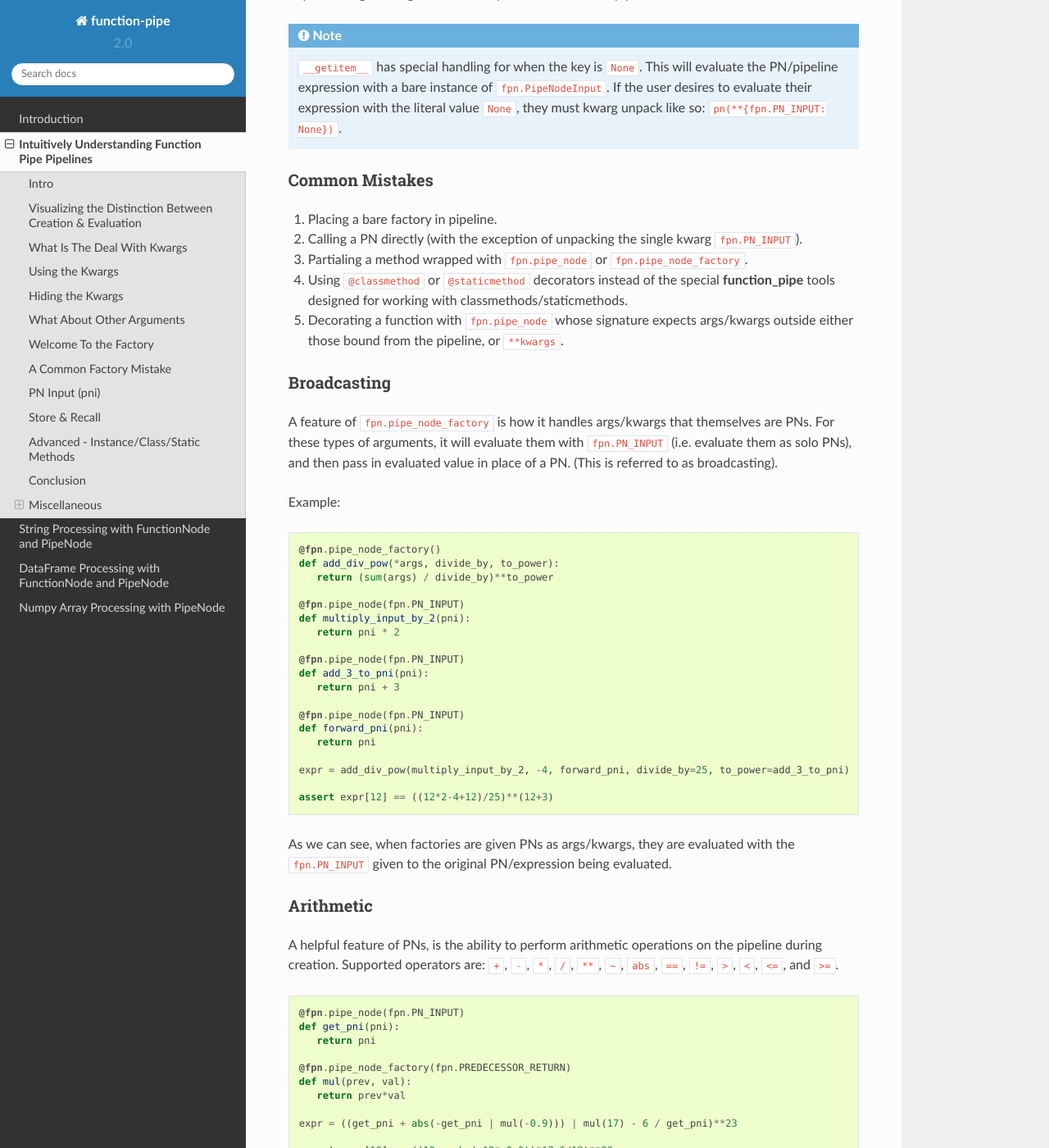
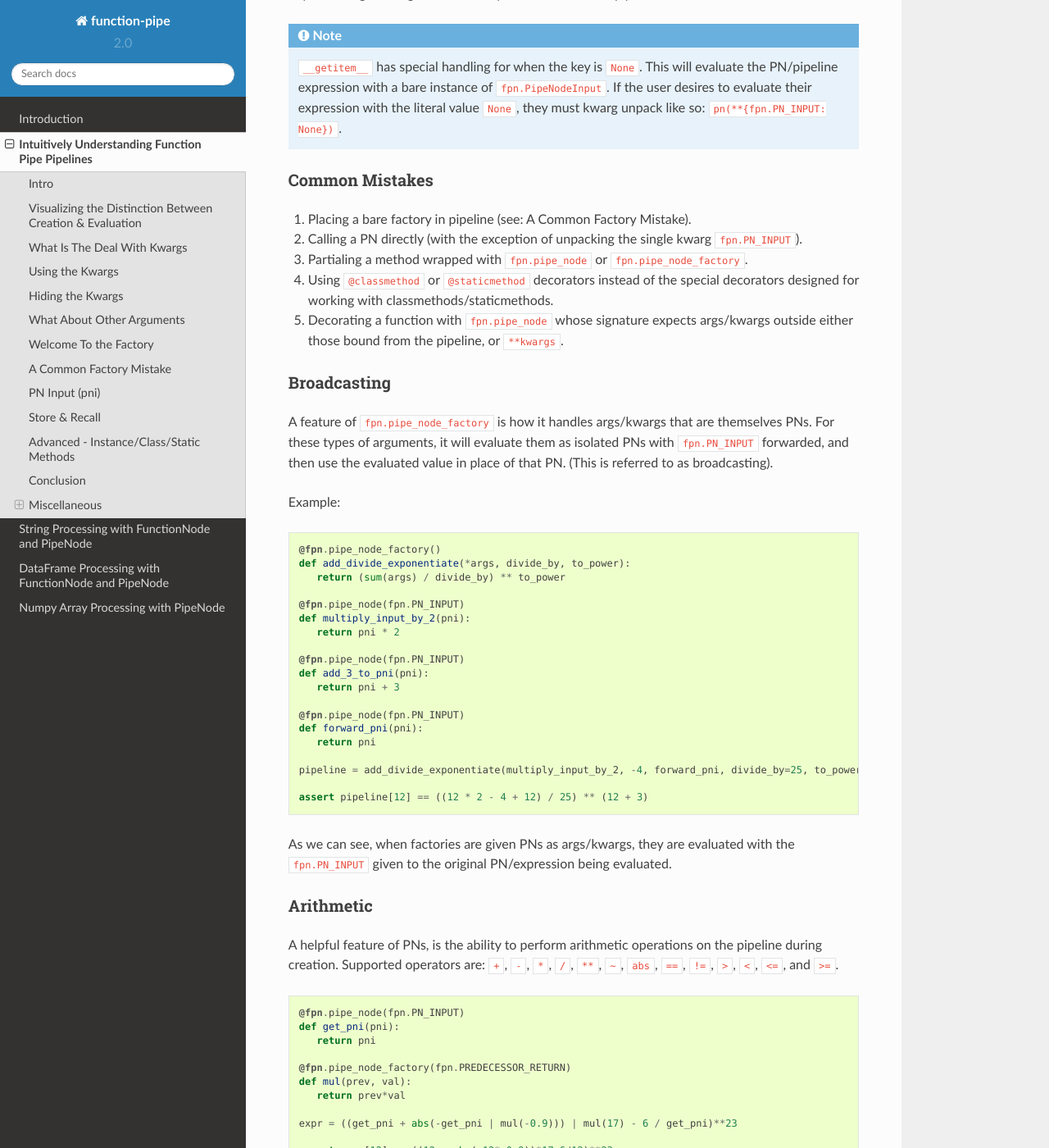
Before and after one commit to InvestmentSystems/function-pipe, a Sphinx documentation site: the page built from doc/source/pipeline_intuition_tutorial.rst, in a window 1280 px wide and 1400 px high, scrolled down 15299 px. Shown: the whole window at 82% size. Built offline with Sphinx 7.4.7 and the Read the Docs theme 2.0.0, drawn with Linux system fonts in a browser that asks for light colours.

Commit message:
More doc progress.

```diff
--- a/doc/source/pipeline_intuition_tutorial.rst
+++ b/doc/source/pipeline_intuition_tutorial.rst
@@ -330,7 +330,7 @@ Let's observe the following example, where we subclass ``fpn.PipeNodeInput`` in
       return (previous_value ** pni.state) -16
 
    pipeline = (pipe_node_1 | pipe_node_2 | pipe_node_3)
-   assert pipeline[pni_12] == ((((12 * (12 * 2)) / 33)**12) - 16)
+   assert pipeline[pni_12] == ((((12 * (12 * 2)) / 33) ** 12) - 16)
 
 This is also a good opportunity to highlight how pipeline expressions can be easily reused to provide different results when given different inital inputs. Using the above example, giving a different ``pni`` will give us a totally different result:
 
@@ -338,7 +338,7 @@ This is also a good opportunity to highlight how pipeline expressions can be eas
    :class: copy-button
 
    pni_99 = PNI(99)
-   assert pipeline[pni_99] == ((((99 * (99 * 2)) / 33)**99) - 16)
+   assert pipeline[pni_99] == ((((99 * (99 * 2)) / 33) ** 99) - 16)
    assert pipeline[pni_99] != pipeline[pni_12]
 
 Store & Recall
@@ -644,12 +644,12 @@ Here is all of the code examples we have seen so far:
       return (previous_value ** pni.state) -16
 
    pipeline = (pipe_node_1 | pipe_node_2 | pipe_node_3)
-   assert pipeline[pni_12] == ((((12 * (12 * 2)) / 33)**12) - 16)
+   assert pipeline[pni_12] == ((((12 * (12 * 2)) / 33) ** 12) - 16)
 
    # Example 9:
 
    pni_99 = PNI(99)
-   assert pipeline[pni_99] == ((((99 * (99 * 2)) / 33)**99) - 16)
+   assert pipeline[pni_99] == ((((99 * (99 * 2)) / 33) ** 99) - 16)
    assert pipeline[pni_99] != pipeline[pni_12]
 
    # Example 10:
@@ -768,24 +768,25 @@ Obviously, this approach is not very pretty, and it's quite a lot to type for th
 Common Mistakes
 ---------------
 
-1. Placing a bare factory in pipeline.
+1. Placing a bare factory in pipeline (see: A Common Factory Mistake).
 2. Calling a PN directly (with the exception of unpacking the single kwarg ``fpn.PN_INPUT``).
 3. Partialing a method wrapped with ``fpn.pipe_node`` or ``fpn.pipe_node_factory``.
-4. Using ``@classmethod`` or ``@staticmethod`` decorators instead of the special **function_pipe** tools designed for working with classmethods/staticmethods.
+4. Using ``@classmethod`` or ``@staticmethod`` decorators instead of the special decorators designed for working with classmethods/staticmethods.
 5. Decorating a function with ``fpn.pipe_node`` whose signature expects args/kwargs outside either those bound from the pipeline, or ``**kwargs``.
 
 Broadcasting
 ------------
 
-A feature of ``fpn.pipe_node_factory`` is how it handles args/kwargs that themselves are PNs. For these types of arguments, it will evaluate them with ``fpn.PN_INPUT`` (i.e. evaluate them as solo PNs), and then pass in evaluated value in place of a PN. (This is referred to as broadcasting).
+A feature of ``fpn.pipe_node_factory`` is how it handles args/kwargs that are themselves PNs. For these types of arguments, it will evaluate them as isolated PNs with ``fpn.PN_INPUT`` forwarded, and then use the evaluated value in place of that PN. (This is referred to as broadcasting).
 
 Example:
 
-.. code::
+.. code:: python
+   :class: copy-button
 
    @fpn.pipe_node_factory()
-   def add_div_pow(*args, divide_by, to_power):
-      return (sum(args) / divide_by)**to_power
+   def add_divide_exponentiate(*args, divide_by, to_power):
+      return (sum(args) / divide_by) ** to_power
 
    @fpn.pipe_node(fpn.PN_INPUT)
    def multiply_input_by_2(pni):
@@ -799,9 +800,9 @@ Example:
    def forward_pni(pni):
       return pni
 
-   expr = add_div_pow(multiply_input_by_2, -4, forward_pni, divide_by=25, to_power=add_3_to_pni)
+   pipeline = add_divide_exponentiate(multiply_input_by_2, -4, forward_pni, divide_by=25, to_power=add_3_to_pni)
 
-   assert expr[12] == ((12*2-4+12)/25)**(12+3)
+   assert pipeline[12] == ((12 * 2 - 4 + 12) / 25) ** (12 + 3)
 
 As we can see, when factories are given PNs as args/kwargs, they are evaluated with the ``fpn.PN_INPUT`` given to the original PN/expression being evaluated.
 
```
